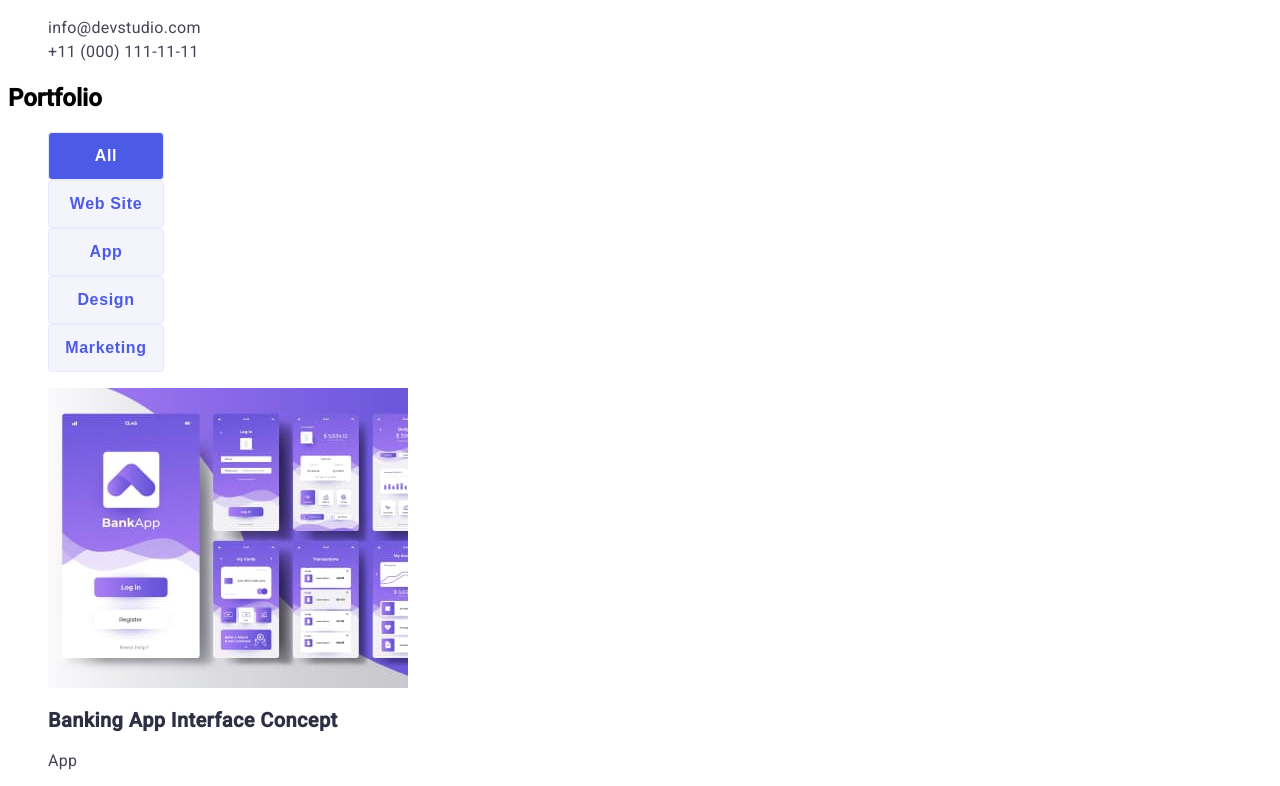
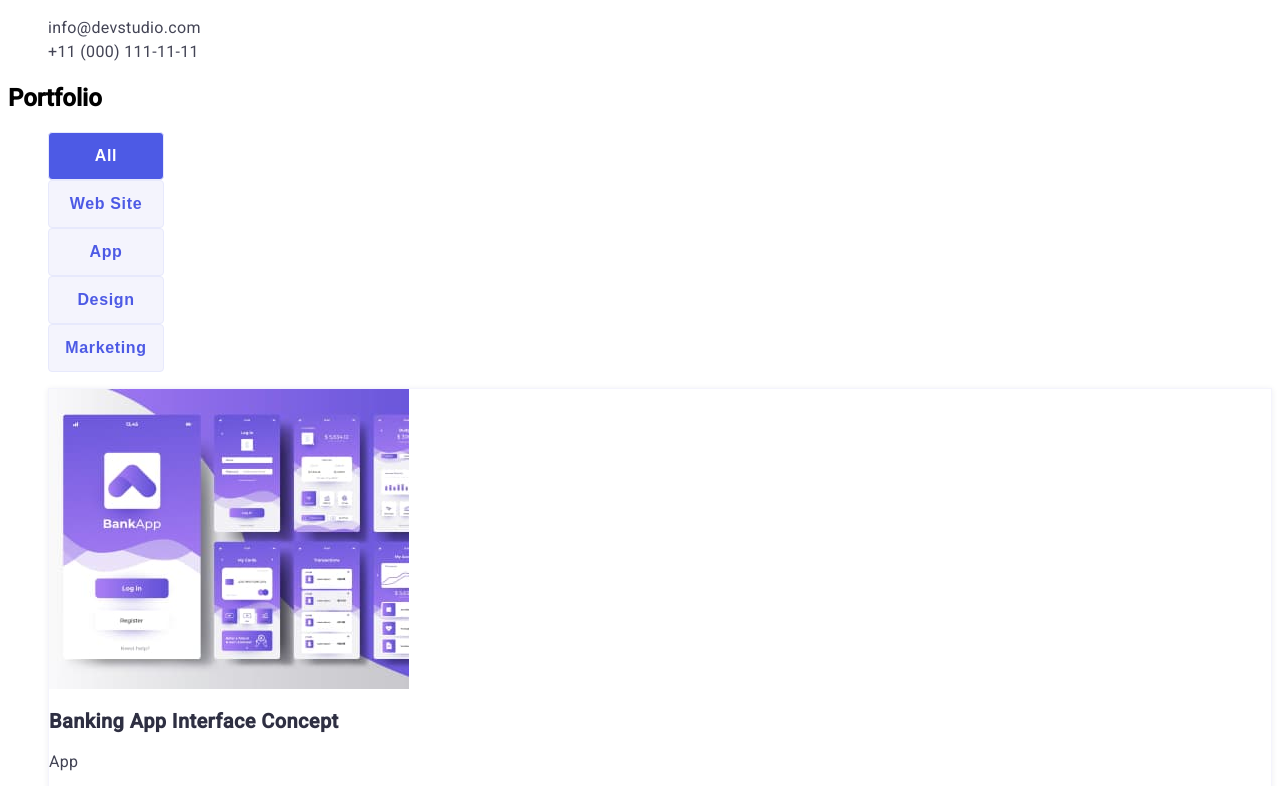
Before and after one commit to korzh93/goit-markup-hw-02, a plain HTML site: page portfolio.html in a window 1280 px wide. Shown: the part 120-906 px from the top of the page. Drawn offline with Linux system fonts and the light colour scheme.

Commit message:
Update style.css

```diff
--- a/css/style.css
+++ b/css/style.css
@@ -275,6 +275,9 @@ body {
 .project-card-list {
 }
 .project-card-item {
+    background: var(--color-card);
+    border: 0.5px solid var(--light-mode-background);
+    box-shadow: 0px 1px 6px rgba(46, 47, 66, 0.08);
 }
 .project-card-img {
 }
```
